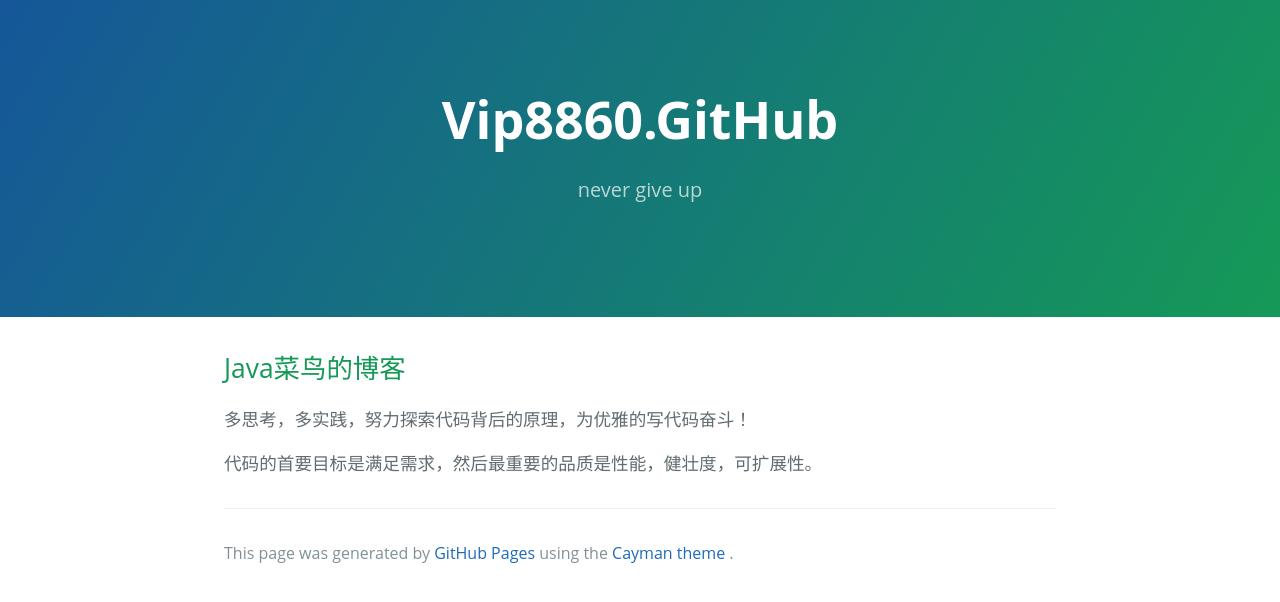
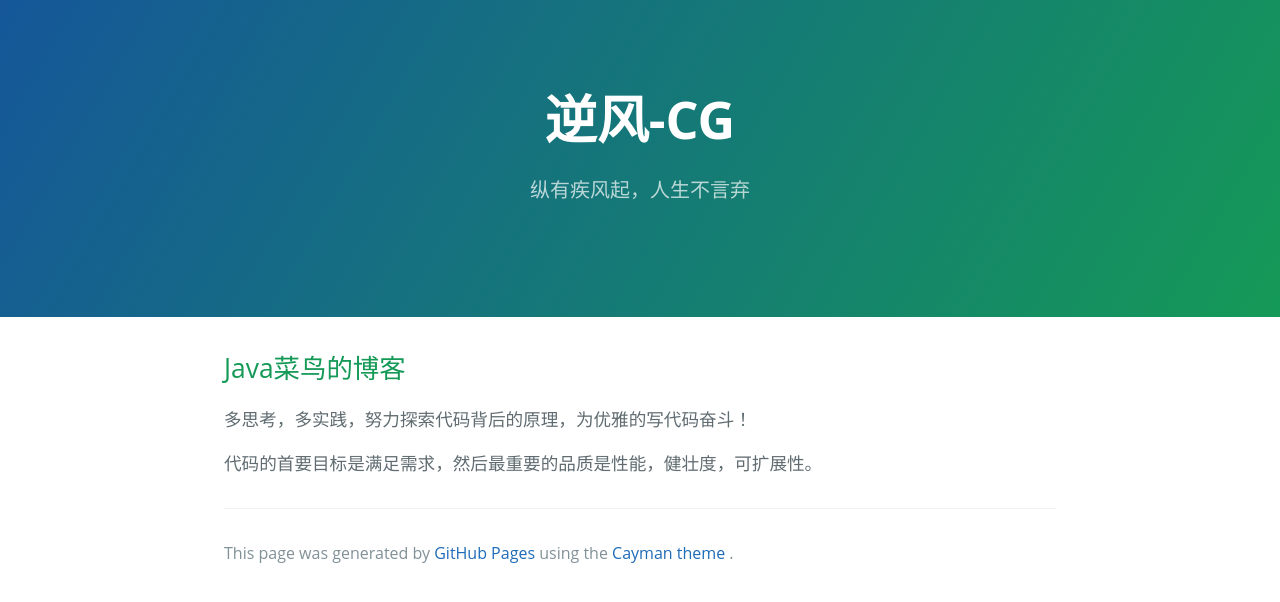
Before and after one commit to vip8860/vip8860.github.io, a plain HTML site: page index.html in a window 1280 px wide. Drawn offline with Linux system fonts and the light colour scheme.

Commit message:
change title
change chinese title

```diff
--- a/index.html
+++ b/index.html
@@ -10,8 +10,8 @@
   </head>
   <body>
     <section class="page-header">
-      <h1 class="project-name">Vip8860.GitHub</h1>
-      <h2 class="project-tagline">never give up</h2>
+      <h1 class="project-name">逆风-CG</h1>
+      <h2 class="project-tagline">纵有疾风起，人生不言弃</h2>
     </section>
 
     <section class="main-content">
```
